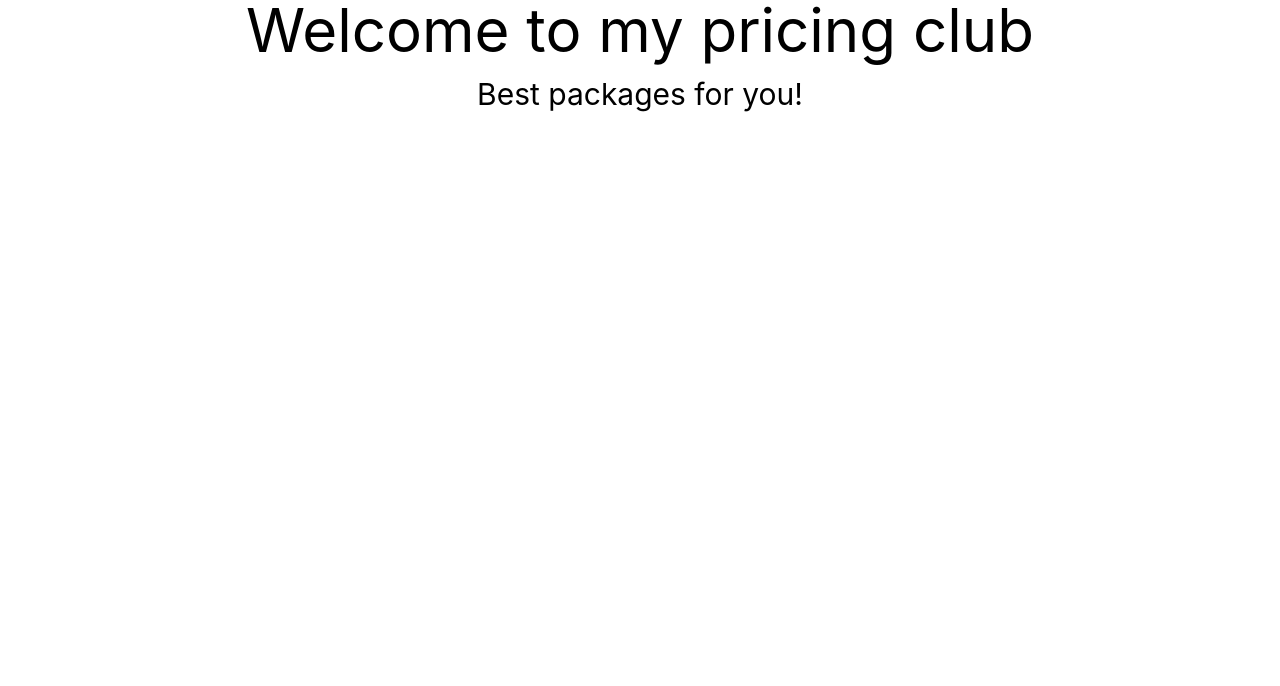
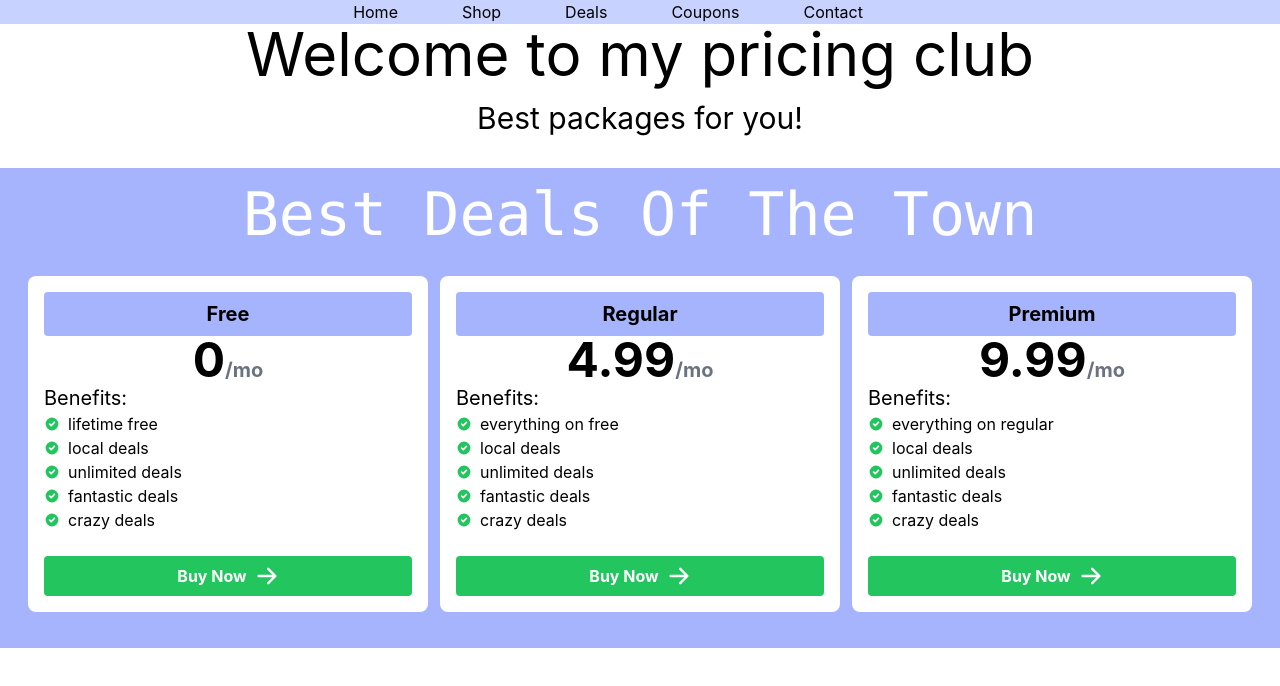
Before and after one commit to robinrakibul/tailwind-pricing-club, a React (Create React App) app: page / in a window 1280 px wide. Shown: the top 686 px of the page. Built offline with nearby package versions, Linux system fonts and the light colour scheme.

Commit message:
simple pricing project done

```diff
--- a/src/App.js
+++ b/src/App.js
@@ -2,6 +2,7 @@ import logo from './logo.svg';
 import './App.css';
 import Header from './components/Header/Header';
 import Navbar from './components/Navbar/Navbar';
+import Pricing from './components/Pricing/Pricing';
 
 function App() {
   return (
@@ -9,6 +10,7 @@ function App() {
       <Navbar></Navbar>
       <h1 className='text-6xl'> Welcome to my pricing club</h1>
       <Header></Header>
+      <Pricing></Pricing>
     </div>
   );
 }
--- /dev/null
+++ b/src/components/Benefit/Benefit.js
@@ -0,0 +1,15 @@
+import { CheckCircleIcon } from '@heroicons/react/solid';
+import React from 'react';
+
+const Benefit = (props) => {
+    return (
+        <div>
+            <p className='flex items-center'>
+                    <CheckCircleIcon className='w-4 h-4 text-green-500 mr-2'></CheckCircleIcon>
+                    {props.benefit}
+                </p>
+        </div>
+    );
+};
+
+export default Benefit;
--- a/src/components/Navbar/Navbar.js
+++ b/src/components/Navbar/Navbar.js
@@ -12,11 +12,11 @@ const Navbar = () => {
         {id: 1, name: 'Contact', link: '/contact'},
     ]
     return (
-        <nav>
+        <nav className='bg-indigo-200'>
             <div onClick={()=> setOpen(!open)} className='w-6 h-6 md:hidden'>
                 {open? <XIcon></XIcon> : <MenuIcon></MenuIcon>}
             </div>
-            <ul className={`md:flex justify-center absolute duration-500 ease-in ${open? 'top-6' : 'top-[-120px]'}`}>
+            <ul className={`md:flex justify-center absolute md:static duration-500 ease-in bg-indigo-200 w-full ${open? 'top-6' : 'top-[-120px]'}`}>
                 {
                     routes.map(route=> <Link key={route.id} route={route}></Link>)
                 }
--- /dev/null
+++ b/src/components/Pricing/Pricing.js
@@ -0,0 +1,23 @@
+import React from 'react';
+import PricingOption from '../PricingOption/PricingOption';
+
+const Pricing = () => {
+    const pricingOptions = [
+        {id:1,name:'Free',price:0,benefits:['lifetime free','local deals','unlimited deals','fantastic deals','crazy deals']},
+        {id:1,name:'Regular',price:4.99,benefits:['everything on free','local deals','unlimited deals','fantastic deals','crazy deals']},
+        {id:1,name:'Premium',price:9.99,benefits:['everything on regular','local deals','unlimited deals','fantastic deals','crazy deals']},
+    ]
+    return (
+        <div className='bg-indigo-300 p-4 mt-8'>
+            <h1 className='text-6xl font-mono text-white'>Best Deals Of The Town</h1>
+
+            <div className='grid md:grid-cols-3 gap-3 mt-8 mb-5 ml-3 mr-3'>
+                {
+                    pricingOptions.map(option => <PricingOption key={option.id} option={option}></PricingOption>)
+                }
+            </div>
+        </div>
+    );
+};
+
+export default Pricing;
--- /dev/null
+++ b/src/components/PricingOption/PricingOption.js
@@ -0,0 +1,27 @@
+import { ArrowRightIcon, CheckCircleIcon } from '@heroicons/react/solid';
+import React from 'react';
+import Benefit from '../Benefit/Benefit';
+
+const PricingOption = (props) => {
+    const {name,price,benefits} = props.option;
+    return (
+        <div className='bg-white p-4 rounded-lg'>
+            <h2 className='bg-indigo-300 py-2 rounded text-xl font-bold'>{name}</h2>
+            <p>
+                <span className='text-5xl font-bold'>{price}</span>
+                <span className='text-xl font-bold text-gray-500'>/mo</span>
+            </p>
+            <div>
+                <h3 className='text-xl text-left'>Benefits:</h3>
+                {
+                    benefits.map(benefit => <Benefit benefit={benefit}></Benefit>)
+                }
+            </div>
+            <button className='bg-green-500 flex justify-center w-full py-2 rounded mt-6 text-white hover:text-black font-bold'>
+                Buy Now <ArrowRightIcon className='w-6 h-6 ml-2'></ArrowRightIcon>
+            </button>
+        </div>
+    );
+};
+
+export default PricingOption;
```
Also changed, not shown: src/components/Benefit/Benefit.css (added), src/components/Pricing/Pricing.css (added), src/components/PricingOption/PricingOption.css (added).
